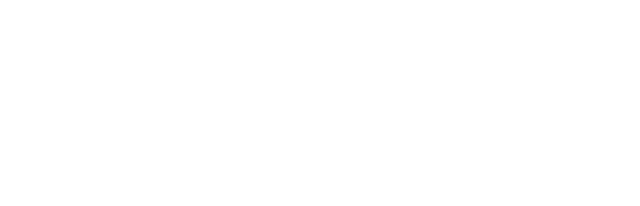
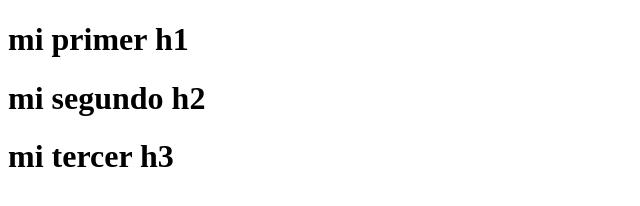
Before and after one commit to D4go10/buenas-practicas_David-Orejarena, a plain HTML site: page index.html in a window 1280 px wide. Shown: the whole page, without its empty margins (0-640 px from the left). Drawn offline with Linux system fonts and the light colour scheme.

Commit message:
commit 1

```diff
--- a/index.html
+++ b/index.html
@@ -3,9 +3,11 @@
 <head>
     <meta charset="UTF-8">
     <meta name="viewport" content="width=device-width, initial-scale=1.0">
-    <title>Document</title>
+    <title>mi primera pagina</title>
 </head>
 <body>
-
+    <H1>mi primer h1</H1>
+    <H1>mi segundo h2</H1>
+    <H1>mi tercer h3</H1>
 </body>
 </html>
```
